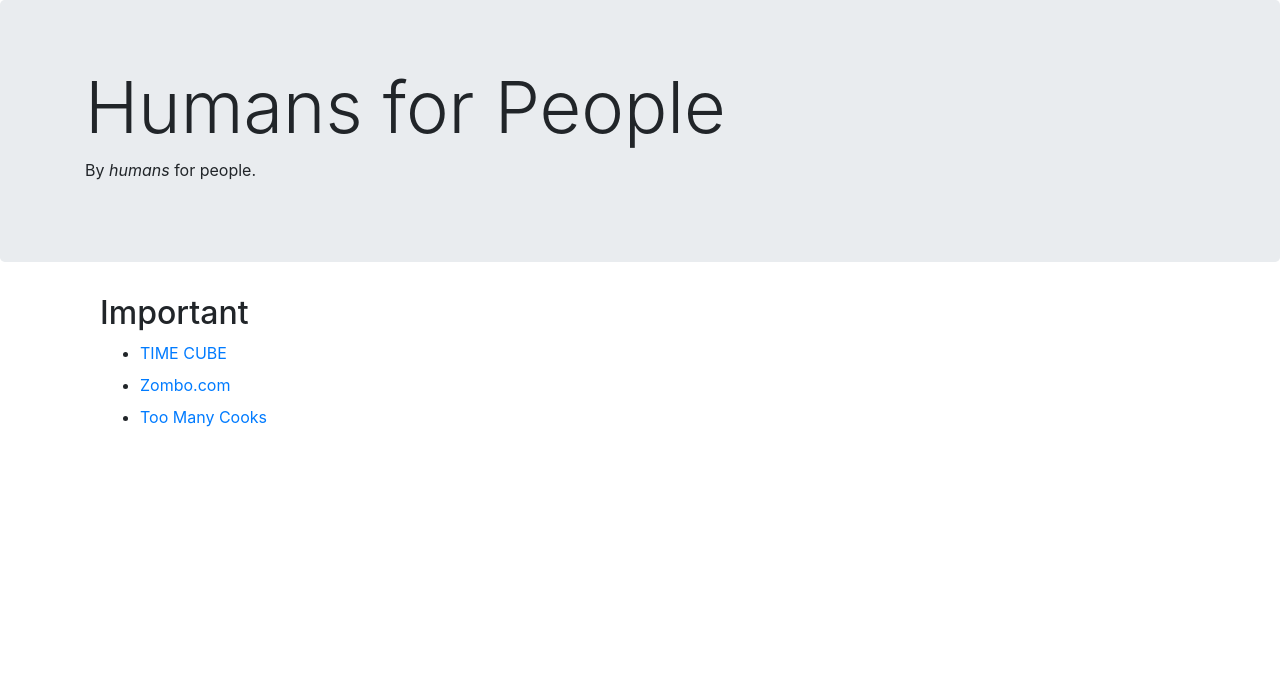
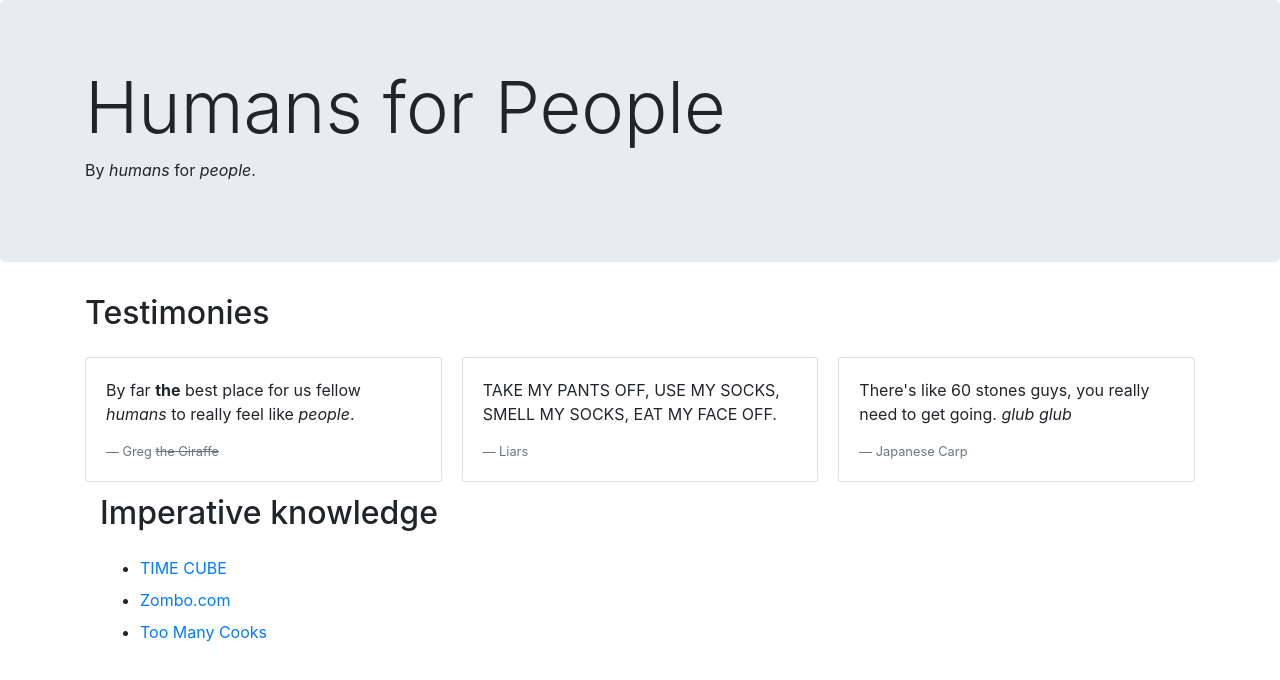
Before and after one commit to Lupeclan/humansforpeople, a plain HTML site: page public/index.html in a window 1280 px wide. Drawn offline with Linux system fonts and the light colour scheme.

Commit message:
- added testimonies - changed link header

```diff
--- a/public/index.html
+++ b/public/index.html
@@ -11,6 +11,28 @@
     li {
         margin: 0.5em 0 0.5em 0;
     }
+
+    div.card {
+      min-height: 174px;
+    }
+
+    @media (max-width: 576px) {
+      div.card { min-height: initial; }
+    }
+
+    @media (min-width: 1200px) {
+      div.card { min-height: initial; }
+    }
+
+    p.card-text {
+      min-height: 48px;
+    }
+
+    h2 {
+      margin-bottom: 0.75em;
+    }
+
+    .strike { text-decoration: line-through }
   </style>
 </head>
 <body>
@@ -19,12 +41,35 @@
       <div class="jumbotron">
         <div class="container">
             <h1 class="display-3">Humans for People</h1>
-              <p>By <i>humans</i> for people.</p>
+            <p>By <i>humans</i> for <i>people</i>.</p>
+          </div>
+        </div>
+        <div class="container">
+            <h2>Testimonies</h2>
+        </div>
+        <div class="container card-columns">
+          <div class="card">
+              <div class="card-body">
+                <p class="card-text">By far <b>the</b> best place for us fellow <i>humans</i> to really feel like <i>people</i>.</p>
+                <footer class="blockquote-footer">Greg <span class="strike">the Giraffe</span></footer>
+              </div>
+          </div>
+          <div class="card">
+              <div class="card-body">
+                <p class="card-text">TAKE MY PANTS OFF, USE MY SOCKS, SMELL MY SOCKS, EAT MY FACE OFF.</p>
+                <footer class="blockquote-footer">Liars</footer>
+              </div>
+          </div>
+          <div class="card">
+              <div class="card-body">
+                <p class="card-text">There's like 60 stones guys, you really need to get going. <i>glub glub</i></p>
+                <footer class="blockquote-footer">Japanese Carp</footer>
+              </div>
           </div>
         </div>
         <div class="container">
             <div class="col-md-10 col-md-offset-2">
-                <h2>Important</h2>
+                <h2>Imperative knowledge</h2>
                 <ul>
                   <li><a href="http://timecube.2enp.com/" target="_blank" rel="noopener">TIME CUBE</a></li>
                   <li><a href="https://html5zombo.com/" target="_blank" rel="noopener">Zombo.com</a></li>
```
Lines whose indentation alone changed are shown as unchanged.
